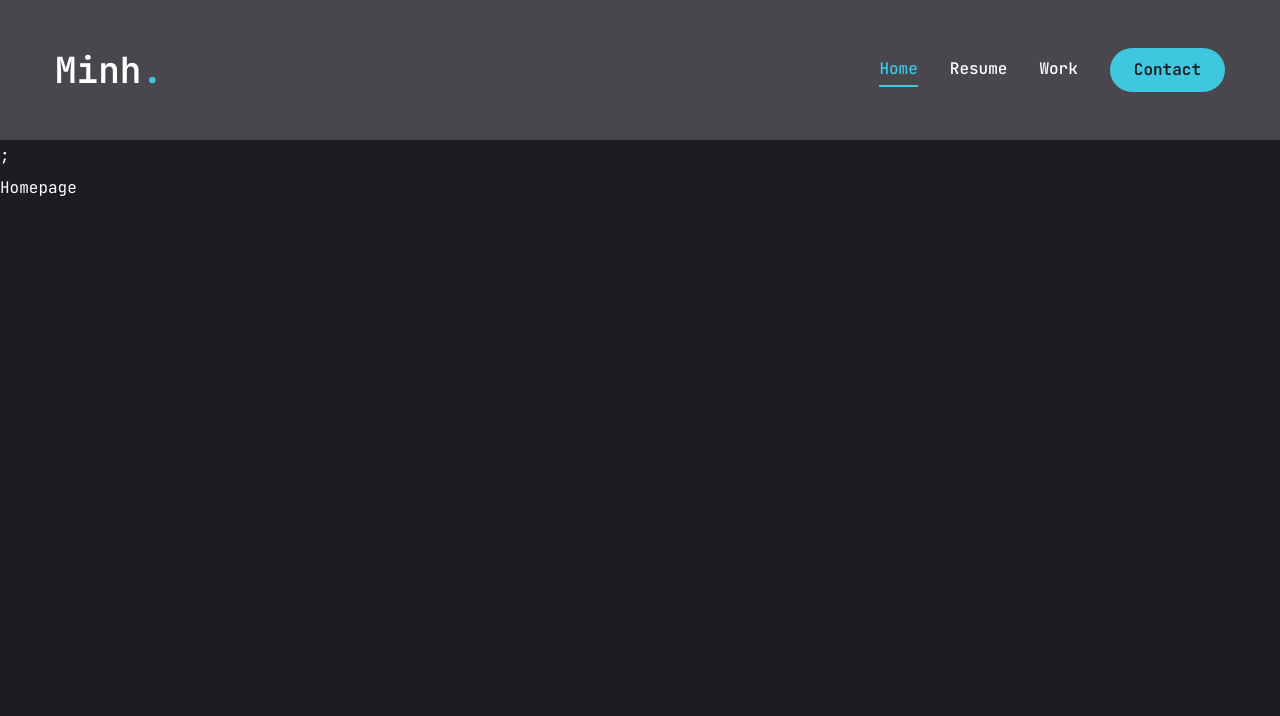
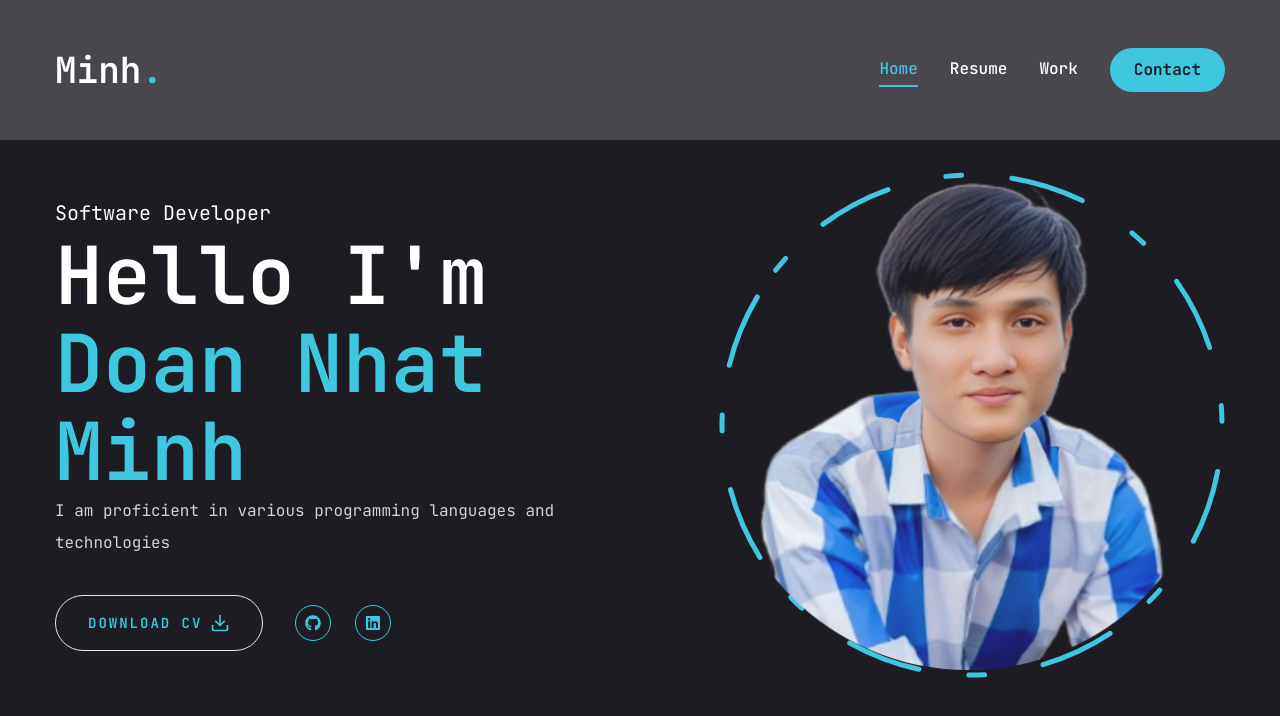
Before and after one commit to nhatminh4401/Portfolio, a Next.js app in the folder my-portfolio/: page / in a window 1280 px wide. Shown: the top 716 px of the page. Built offline with nearby package versions, Linux system fonts and the light colour scheme.

Commit message:
feat: Add Home Page

```diff
--- a/my-portfolio/app/globals.css
+++ b/my-portfolio/app/globals.css
@@ -6,4 +6,13 @@
   body {
     @apply font-primary bg-primary text-white leading-loose;
   }
+  .h1 {
+    @apply text-[48px] xl:text-[80px] leading-[1.1] font-semibold;
+  }
+  .h2 {
+    @apply text-[36px] xl:text-[48px] leading-[1.1] font-semibold;
+  }
+  .h3 {
+    @apply text-[20px] xl:text-[24px] leading-[1.1] font-semibold;
+  }
 }
--- a/my-portfolio/app/page.jsx
+++ b/my-portfolio/app/page.jsx
@@ -1,7 +1,48 @@
-import React from "react";
+import Photo from "@/components/Photo";
+import Social from "@/components/Social";
+import { Button } from "@/components/ui/button";
+import { FiDownload } from "react-icons/fi";
 
 const Home = () => {
-  return <div>Homepage</div>;
+  return (
+    <section className="h-full">
+      <div className="container mx-auto h-full">
+        <div className="flex flex-col xl:flex-row items-center justify-between xl:pt-8 xl:pb-24">
+          <div className="text-center xl:text-left order-2 xl:order-none">
+            <span className="text-xl">Software Developer</span>
+            <h1 className="h1">
+              Hello I'm <br />
+              <span className="text-accent">Doan Nhat Minh</span>
+            </h1>
+            <p className="max-w-[500px] mb-9 text-white/80">
+              I am proficient in various programming languages and technologies
+            </p>
+
+            <div className="flex flex-col xl:flex-row items-center gap-8">
+              <Button
+                variant="outline"
+                size="lg"
+                className="uppercase flex items-center gap-2"
+              >
+                <span>Download CV</span>
+                <FiDownload className="text-xl" />
+              </Button>
+              <div className="mb-8 xl:mb-0">
+                <Social
+                  containerStyle="flex gap-6"
+                  iconStyles="w-9 h-9 border border-accent rounded-full flex justify-center items-center text-accent text-base hover:bg-accent hover:text-primary hover:transition-all duration-500"
+                />
+              </div>
+            </div>
+          </div>
+
+          <div className="order-1 xl:order-none mb-8 xl:mb-0">
+            <Photo />
+          </div>
+        </div>
+      </div>
+    </section>
+  );
 };
 
 export default Home;
--- /dev/null
+++ b/my-portfolio/components/Photo.jsx
@@ -0,0 +1,66 @@
+"use client";
+
+import { motion } from "framer-motion";
+import Image from "next/image";
+
+const Photo = () => {
+  return (
+    <div className="w-full h-full relative">
+      <motion.div
+        initial={{ opacity: 0 }}
+        animate={{
+          opacity: 1,
+          transition: { delay: 2, duration: 0.4, ease: "easeIn" },
+        }}
+      >
+        <motion.div
+          initial={{ opacity: 0 }}
+          animate={{
+            opacity: 1,
+            transition: { delay: 2.4, duration: 0.4, ease: "easeInOut" },
+          }}
+        >
+          <div className="w-[296px] h-[296px] xl:w-[498px] xl:h-[498px] mix-blend-lighten absolute">
+            <Image
+              src="/assets/photo.png"
+              priority
+              quality={100}
+              alt=""
+              fill
+              className="object-contain"
+            />
+          </div>
+        </motion.div>
+
+        <motion.svg
+          className="w-[300px] xl:w-[506px] h-[300px] xl:h-[506px] "
+          fill="transparent"
+          viewBox="0 0 506 506"
+          xmlns="http://www.w3.org/2000/svg"
+        >
+          <motion.circle
+            cx="253"
+            cy="253"
+            r="250"
+            stroke="#3FC7DF"
+            strokeWidth="5"
+            strokeLinecap="round"
+            strokeLinejoin="round"
+            initial={{ strokeDasharray: "24 10 0 0" }}
+            animate={{
+              strokeDasharray: ["15 120 25 25", "16 25 92 72", "4 250 22 22"],
+              rotate: [120, 360],
+            }}
+            transition={{
+              duration: 20,
+              repeat: Infinity,
+              repeatType: "reverse",
+            }}
+          />
+        </motion.svg>
+      </motion.div>
+    </div>
+  );
+};
+
+export default Photo;
--- /dev/null
+++ b/my-portfolio/components/Social.jsx
@@ -0,0 +1,23 @@
+import Link from "next/link";
+
+import { FaGithub, FaLinkedin } from "react-icons/fa";
+
+const socials = [
+  { icon: <FaGithub />, path: "https://github.com" },
+  { icon: <FaLinkedin />, path: "https://linkedin.com" },
+];
+const Social = ({ containerStyle, iconStyles }) => {
+  return (
+    <div className={containerStyle}>
+      {socials.map((item, index) => {
+        return (
+          <Link key={index} href={item.path} className={iconStyles}>
+            {item.icon}
+          </Link>
+        );
+      })}
+    </div>
+  );
+};
+
+export default Social;
--- a/my-portfolio/components/StairTransition.jsx
+++ b/my-portfolio/components/StairTransition.jsx
@@ -23,7 +23,6 @@
           />
         </div>
       </AnimatePresence>
-      ;
     </>
   );
 };
```
Also changed, not shown: my-portfolio/public/assets/photo.png (added).
